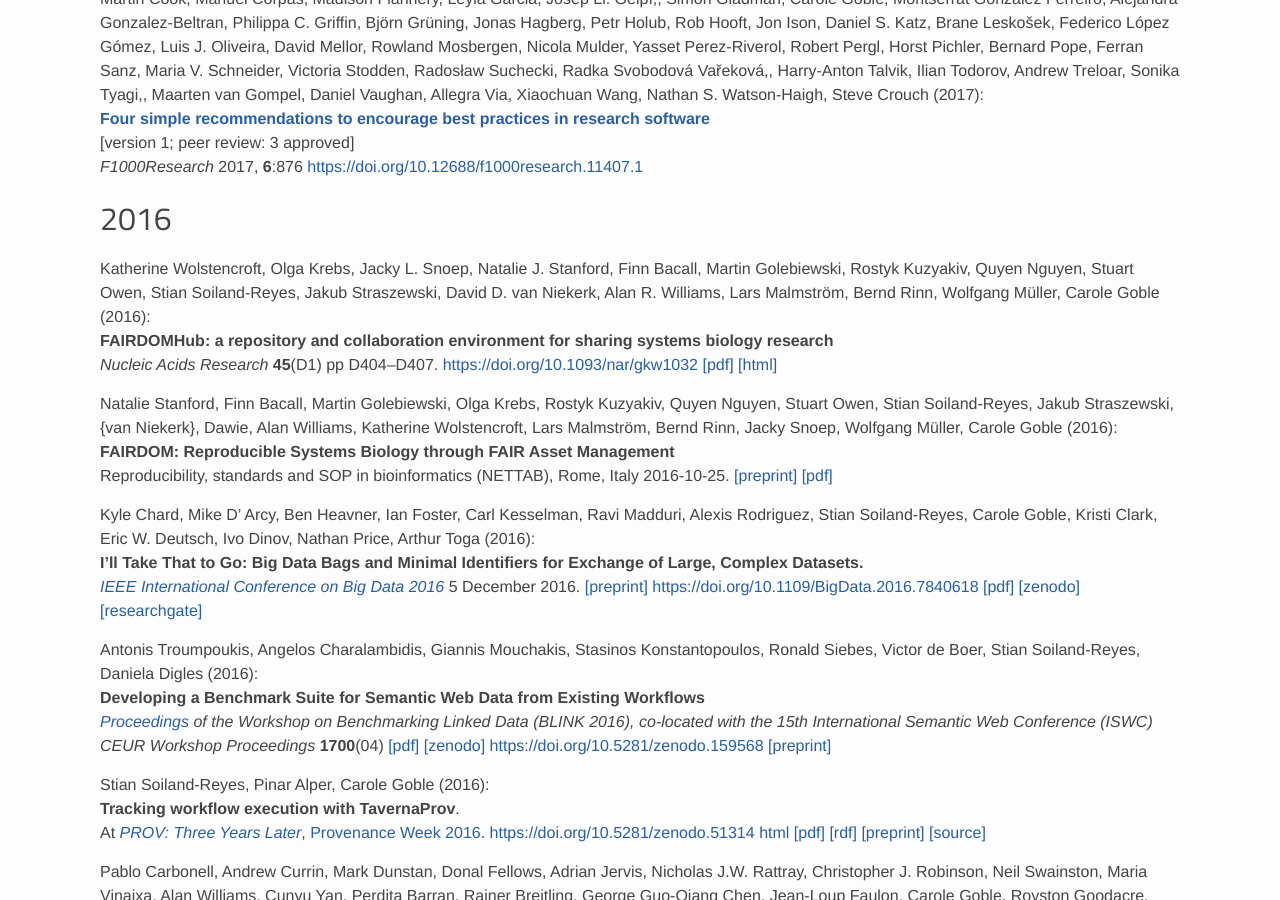
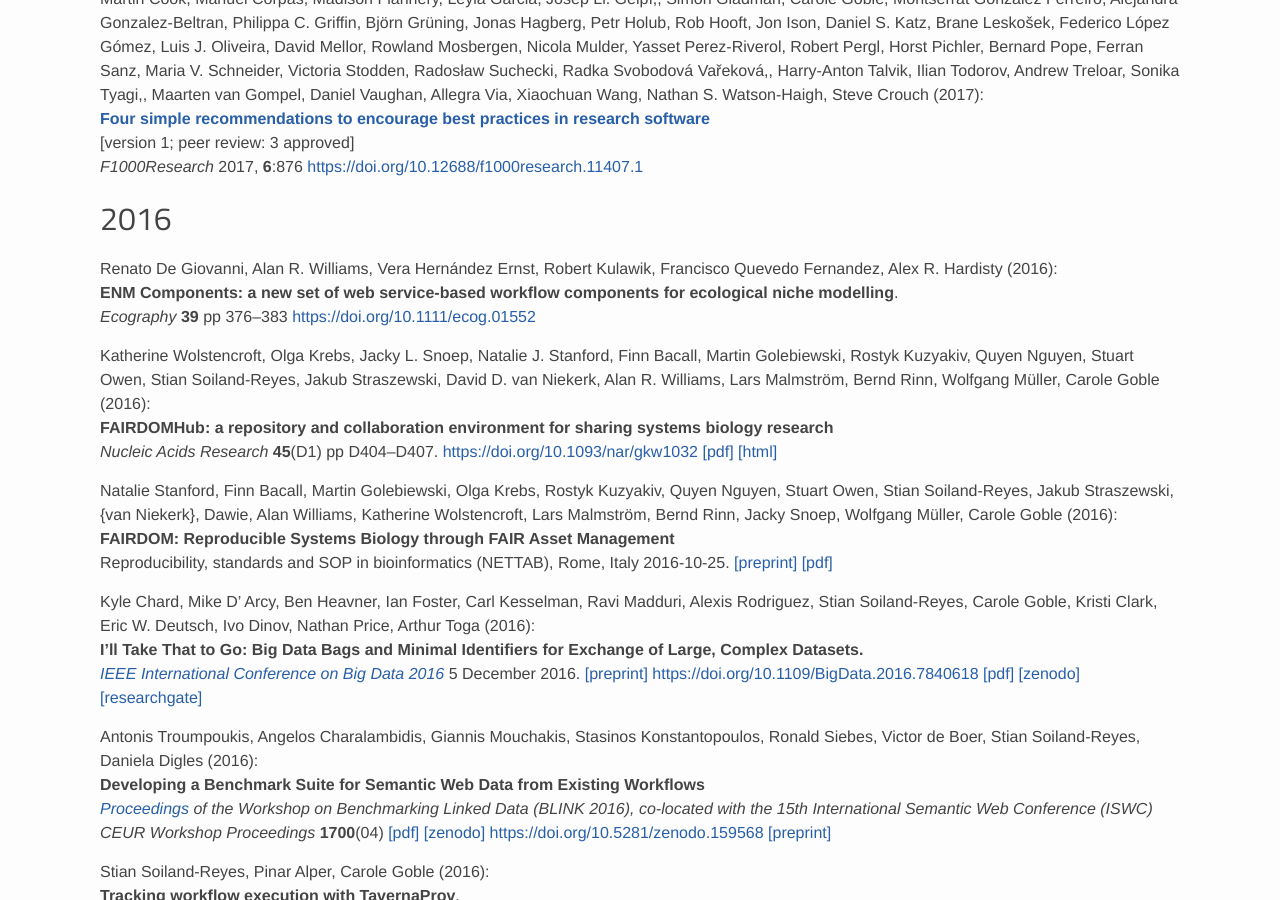
Before and after one commit to eScienceLab/eScienceLab.github.io, a Jekyll site: the page built from publications/index.md, in a window 1280 px wide and 900 px high, scrolled down 4957 px. Built offline with Jekyll 4.4.1, drawn with Linux system fonts in a browser that asks for light colours; comment, search, counter and statistics services are not loaded.

Commit message:
added ENM Components paper

```diff
--- a/publications/index.md
+++ b/publications/index.md
@@ -242,6 +242,11 @@
 [https://doi.org/10.12688/f1000research.11407.1](https://doi.org/10.12688/f1000research.11407.1)
 
 ## 2016
+
+Renato De Giovanni, Alan R. Williams, Vera Hernández Ernst, Robert Kulawik, Francisco Quevedo Fernandez, Alex R. Hardisty (2016):
+**ENM Components: a new set of web service‐based workflow components for ecological niche modelling**.
+_Ecography_ **39** pp 376–383
+<https://doi.org/10.1111/ecog.01552>
 
 Katherine Wolstencroft, Olga Krebs, Jacky L. Snoep, Natalie J. Stanford, Finn Bacall, Martin Golebiewski, Rostyk Kuzyakiv, Quyen Nguyen, Stuart Owen, Stian Soiland-Reyes, Jakub Straszewski, David D. van Niekerk, Alan R. Williams, Lars Malmström, Bernd Rinn, Wolfgang Müller, Carole Goble (2016):
 **FAIRDOMHub: a repository and collaboration environment for sharing systems biology research**
```
